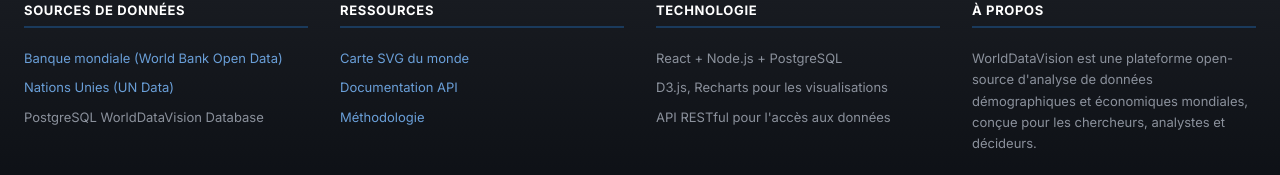
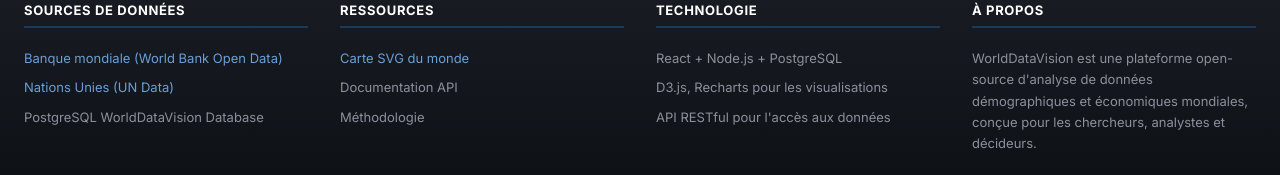
Before and after one commit to EliasKhallouk/WorldDataVision, a React (Create React App) app in the folder frontend/: page / in a window 1280 px wide. Shown: the part 2015-2190 px from the top of the page. Built offline with nearby package versions, Linux system fonts and the light colour scheme; no server answers.

Commit message:
Clening code

```diff
--- a/frontend/src/App.css
+++ b/frontend/src/App.css
@@ -406,6 +406,22 @@
   line-height: var(--leading-relaxed);
 }
 
+.footer-link-button {
+  background: none;
+  border: none;
+  color: var(--color-neutral-400);
+  cursor: pointer;
+  padding: 0;
+  font-size: var(--text-sm);
+  text-align: left;
+  transition: color var(--transition-fast);
+}
+
+.footer-link-button:hover {
+  color: var(--color-primary-400);
+  text-decoration: underline;
+}
+
 .footer-about {
   font-size: var(--text-sm);
   line-height: var(--leading-relaxed);
--- a/frontend/src/App.js
+++ b/frontend/src/App.js
@@ -431,14 +431,14 @@ function App() {
                 </a>
               </li>
               <li>
-                <a href="#" onClick={(e) => e.preventDefault()}>
+                <button className="footer-link-button" onClick={(e) => e.preventDefault()}>
                   Documentation API
-                </a>
+                </button>
               </li>
               <li>
-                <a href="#" onClick={(e) => e.preventDefault()}>
+                <button className="footer-link-button" onClick={(e) => e.preventDefault()}>
                   Méthodologie
-                </a>
+                </button>
               </li>
             </ul>
           </div>
--- a/frontend/src/components/IndicatorChart.js
+++ b/frontend/src/components/IndicatorChart.js
@@ -1,15 +1,14 @@
-import { useEffect, useRef, useState } from 'react';
+import { useEffect, useRef } from 'react';
 import './IndicatorChart.css';
 
 const IndicatorChart = ({ data, selectedCountry }) => {
   const canvasRef = useRef(null);
-  const [hoveredPoint, setHoveredPoint] = useState(null);
-  const [mousePos, setMousePos] = useState({ x: 0, y: 0 });
 
   useEffect(() => {
     if (data && data.data && canvasRef.current) {
       drawChart();
     }
+    // eslint-disable-next-line react-hooks/exhaustive-deps
   }, [data, selectedCountry]);
 
   const drawChart = () => {
@@ -147,16 +146,7 @@ const IndicatorChart = ({ data, selectedCountry }) => {
   };
 
   const handleMouseMove = (e) => {
-    const canvas = canvasRef.current;
-    const rect = canvas.getBoundingClientRect();
-    const x = e.clientX - rect.left;
-    const y = e.clientY - rect.top;
-
-    setMousePos({ x: e.clientX, y: e.clientY });
-
-    // Détecter si on survole un point
-    // (Logique simplifiée - à améliorer pour la précision)
-    setHoveredPoint(null);
+    // Logique pour détecter les points survolés (désactivée pour l'instant)
   };
 
   return (
@@ -171,7 +161,6 @@ const IndicatorChart = ({ data, selectedCountry }) => {
         width={900}
         height={500}
         onMouseMove={handleMouseMove}
-        onMouseLeave={() => setHoveredPoint(null)}
       />
 
       {/* Légende */}
--- a/frontend/src/components/IndicatorsDashboard.js
+++ b/frontend/src/components/IndicatorsDashboard.js
@@ -11,7 +11,7 @@ const IndicatorsDashboard = ({ selectedYear, selectedCountry }) => {
   const [viewMode, setViewMode] = useState('ranking'); // 'ranking' ou 'evolution'
   const [rankingData, setRankingData] = useState(null);
   const [evolutionData, setEvolutionData] = useState(null);
-  const [comparisonCountries, setComparisonCountries] = useState(['FRA', 'USA', 'DEU', 'GBR', 'JPN']);
+  const comparisonCountries = ['FRA', 'USA', 'DEU', 'GBR', 'JPN'];
   const [loading, setLoading] = useState(true);
   const [searchTerm, setSearchTerm] = useState('');
   const [showSuggestions, setShowSuggestions] = useState(false);
@@ -20,6 +20,7 @@ const IndicatorsDashboard = ({ selectedYear, selectedCountry }) => {
   // Charger les indicateurs
   useEffect(() => {
     loadIndicators();
+    // eslint-disable-next-line react-hooks/exhaustive-deps
   }, []); // Charger une seule fois au démarrage
 
   // Charger les données quand l'indicateur change
--- a/frontend/src/components/WorldMap.js
+++ b/frontend/src/components/WorldMap.js
@@ -184,7 +184,6 @@ const WorldMap = ({ data, onCountryClick, onCountryHover, selectedCountry }) =>
       'GHANA': 'GHA',
       'MOZAMBIQUE': 'MOZ',
       'TAIWAN': 'TWN',
-      'AUSTRALIA': 'AUS',
       'SYRIA': 'SYR',
       'MADAGASCAR': 'MDG',
       'IVORY COAST': 'CIV',
@@ -360,7 +359,6 @@ const WorldMap = ({ data, onCountryClick, onCountryHover, selectedCountry }) =>
       'CHAD': 'TCD',
       'LIBYA': 'LBY',
       'SENEGAL': 'SEN',
-      'MAURITANIA': 'MRT',
       'PAKISTAN': 'PAK',
       'BANGLADESH': 'BGD',
       'MYANMAR': 'MMR',
@@ -368,7 +366,6 @@ const WorldMap = ({ data, onCountryClick, onCountryHover, selectedCountry }) =>
       'CAMBODIA': 'KHM',
       'NORTH KOREA': 'PRK',
       'KAZAKHSTAN': 'KAZ',
-      'MONGOLIA': 'MNG',
       'ROMANIA': 'ROU',
       'BULGARIA': 'BGR',
       'NETHERLANDS': 'NLD',
```
